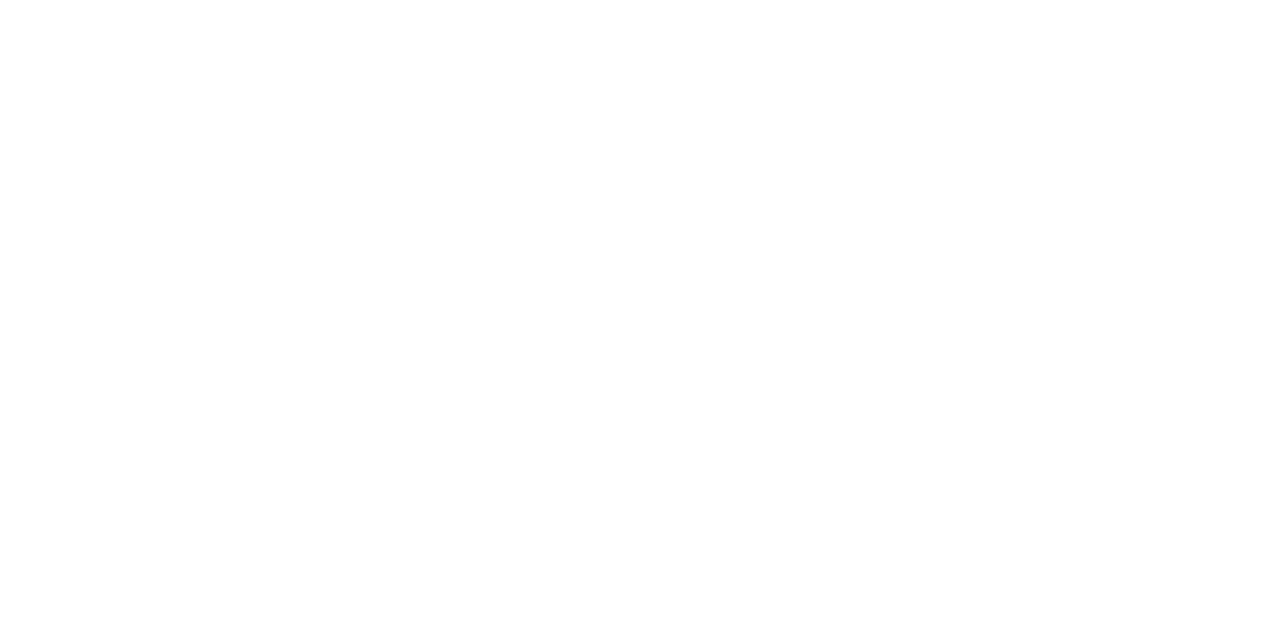
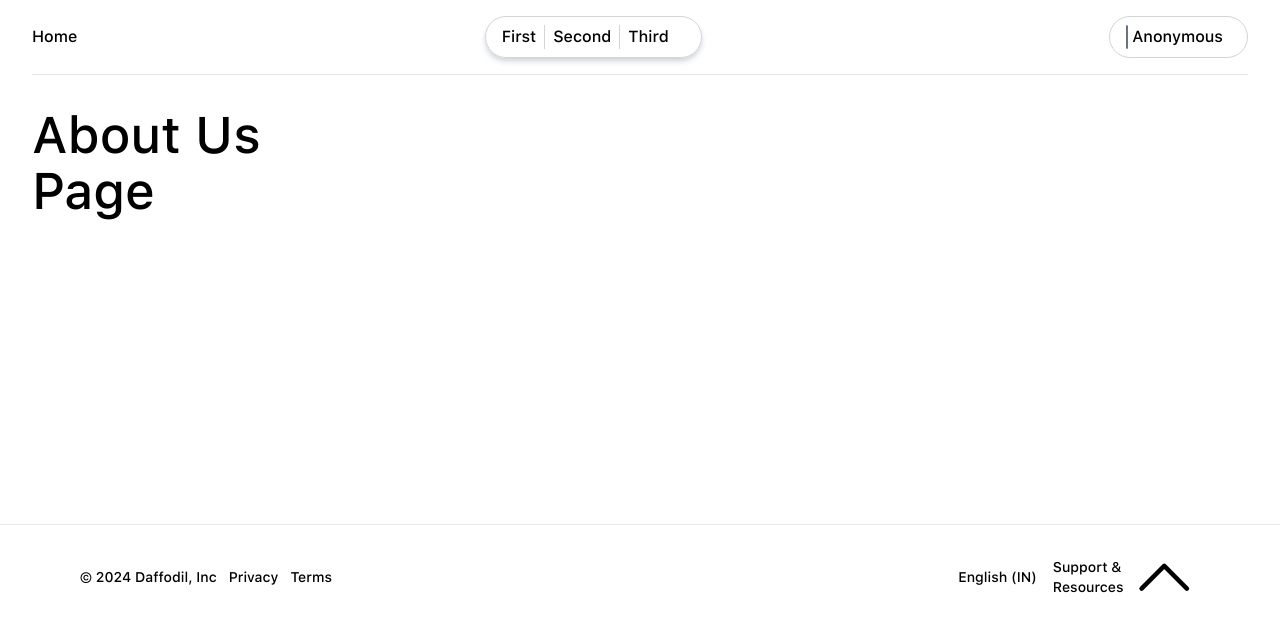
Before and after one commit to yashwant162/Diet_Plan, a React (Vite) app in the folder diet_frontend/: page /about-us in a window 1280 px wide. Before the commit this address had no page. Shown: the top 632 px of the page. Built offline with nearby package versions, Linux system fonts and the light colour scheme.

Commit message:
login register page component

```diff
--- a/diet_frontend/src/App.jsx
+++ b/diet_frontend/src/App.jsx
@@ -3,6 +3,9 @@
 import axios from "axios";
 import Layout from "./Layout";
 import IndexPage from "./pages/IndexPage";
+import LoginPage from "./pages/LoginPage";
+import RegisterPage from "./pages/RegisterPage";
+import AboutUsPage from "./pages/AboutUsPage";
 
 axios.defaults.baseURL = "http://127.0.0.1:8000";
 axios.defaults.withCredentials = true;
@@ -11,8 +14,9 @@
     <Routes>
       <Route path="/" element={<Layout />}>
         <Route index element={<IndexPage />} />
-        {/* <Route path="/login" element={<LoginPage />} />
-          <Route path="/register" element={<RegisterPage />} /> */}
+        <Route path="/login" element={<LoginPage />} />
+        <Route path="/register" element={<RegisterPage />} />
+        <Route path="/about-us" element={<AboutUsPage />} />
       </Route>
     </Routes>
   );
--- a/diet_frontend/src/components/ContextMenu.jsx
+++ b/diet_frontend/src/components/ContextMenu.jsx
@@ -34,15 +34,15 @@
     >
       <ul>
         {options.map(({ name, link, callBack }) => (
-          <Link to={link}>
           <li
             className="hover:bg-gray-100 pl-5 pr-10  py-2 cursor-pointer"
             key={name}
             onClick={(e) => handleClick(e, callBack)}
           >
+            <Link to={link}>
               <span className="">{name}</span>
+            </Link>
           </li>
-          </Link>
         ))}
       </ul>
     </div>
--- a/diet_frontend/src/components/header/Header.jsx
+++ b/diet_frontend/src/components/header/Header.jsx
@@ -24,8 +24,8 @@
       },
     },
     {
-      name: "Help",
-      link: "/",
+      name: "About Us",
+      link: "/about-us",
       callBack: () => {
         setIsContextMenuVisible(false);
       },
@@ -54,7 +54,7 @@
       },
     },
     {
-      name: "Help",
+      name: "About Us",
       callBack: () => {
         setIsContextMenuVisible(false);
       },
--- /dev/null
+++ b/diet_frontend/src/pages/AboutUsPage.jsx
@@ -0,0 +1,9 @@
+export default function AboutUsPage() {
+  return (
+    <>
+      <div className="mt-8 grid grid-cols-2 md:grid-cols-3 lg:grid-cols-4 gap-x-6 gap-y-8">
+        <h1>About Us Page</h1>
+      </div>
+    </>
+  );
+}
--- /dev/null
+++ b/diet_frontend/src/pages/LoginPage.jsx
@@ -0,0 +1,9 @@
+export default function LoginPage() {
+  return (
+    <>
+      <div className="mt-8 grid grid-cols-2 md:grid-cols-3 lg:grid-cols-4 gap-x-6 gap-y-8">
+        <h1>Login Page</h1>
+      </div>
+    </>
+  );
+}
--- /dev/null
+++ b/diet_frontend/src/pages/RegisterPage.jsx
@@ -0,0 +1,9 @@
+export default function RegisterPage() {
+  return (
+    <>
+      <div className="mt-8 grid grid-cols-2 md:grid-cols-3 lg:grid-cols-4 gap-x-6 gap-y-8">
+        <h1>Register Page</h1>
+      </div>
+    </>
+  );
+}
```
Lines whose indentation alone changed are shown as unchanged.
